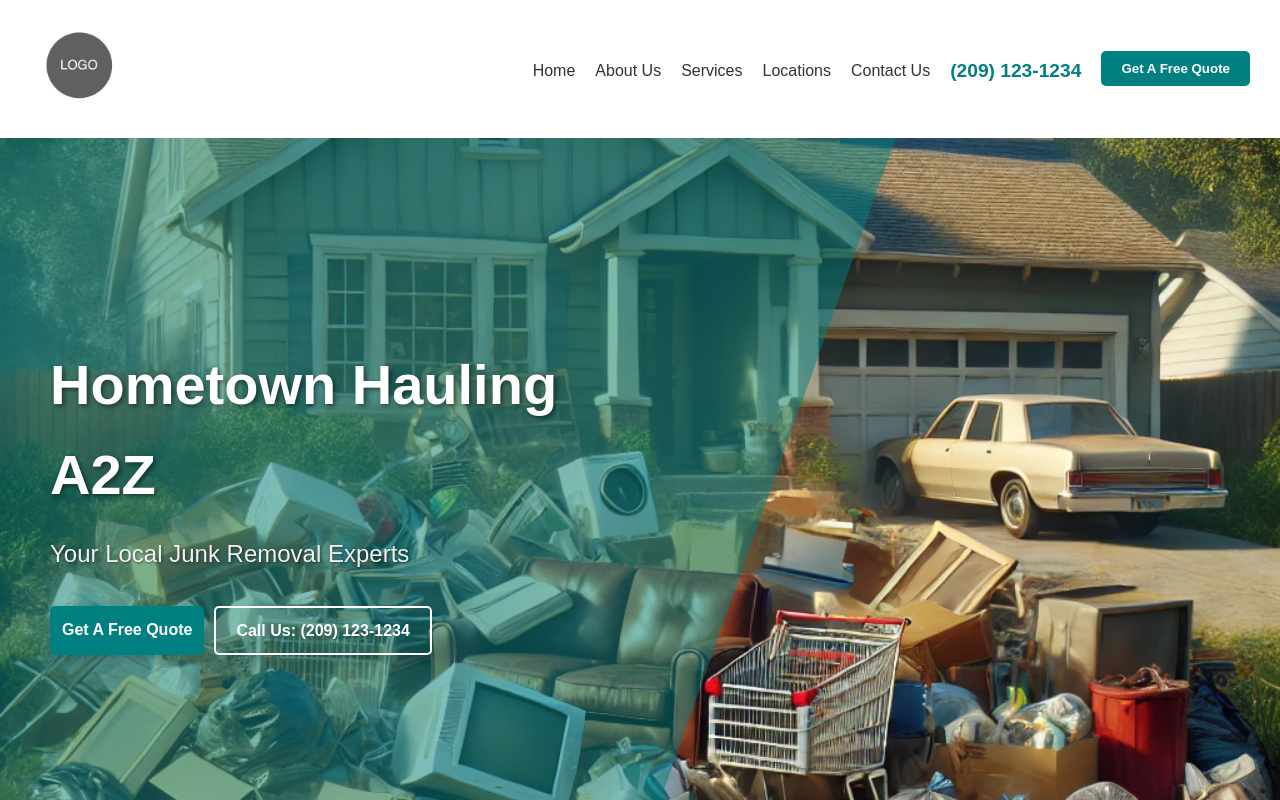
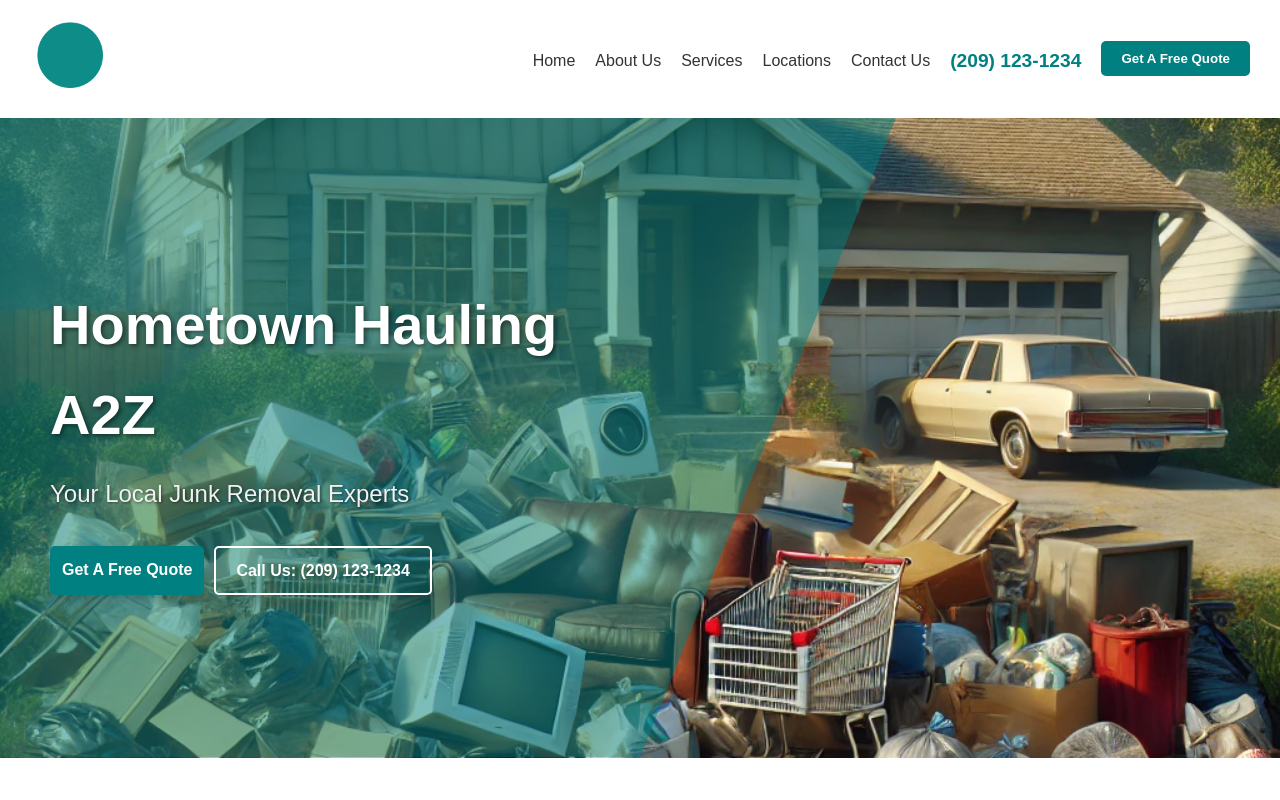
Before and after one commit to andrewgomez1992/a2z-hauling, a React (Vite) app: page / in a window 1280 px wide. Shown: the top 800 px of the page. Built offline with nearby package versions, Linux system fonts and the light colour scheme.

Commit message:
minimize hero section vh

```diff
--- a/src/components/Hero.jsx
+++ b/src/components/Hero.jsx
@@ -5,7 +5,7 @@ import placeholder from "../assets/herobackground.webp"; // Replace with your ac
 const HeroSection = styled.section`
   position: relative;
   background: url(${placeholder}) no-repeat center center/cover;
-  height: 90vh;
+  height: 80vh;
   display: flex;
   justify-content: flex-start; /* Align text to the left */
   align-items: center;
--- a/src/components/Navbar.jsx
+++ b/src/components/Navbar.jsx
@@ -1,6 +1,6 @@
 import React, { useState } from "react";
 import styled from "styled-components";
-import logoplaceholder from "../assets/logoplaceholder.png";
+import logoplaceholder from "../assets/logoplaceholder.webp";
 
 const NavbarContainer = styled.nav`
   display: flex;
@@ -19,7 +19,7 @@ const NavbarContainer = styled.nav`
 
 const Logo = styled.div`
   img {
-    width: 100px;
+    width: 80px;
   }
 `;
 
```
Also changed, not shown: src/assets/logoplaceholder.png (deleted), src/assets/logoplaceholder.webp (added).
